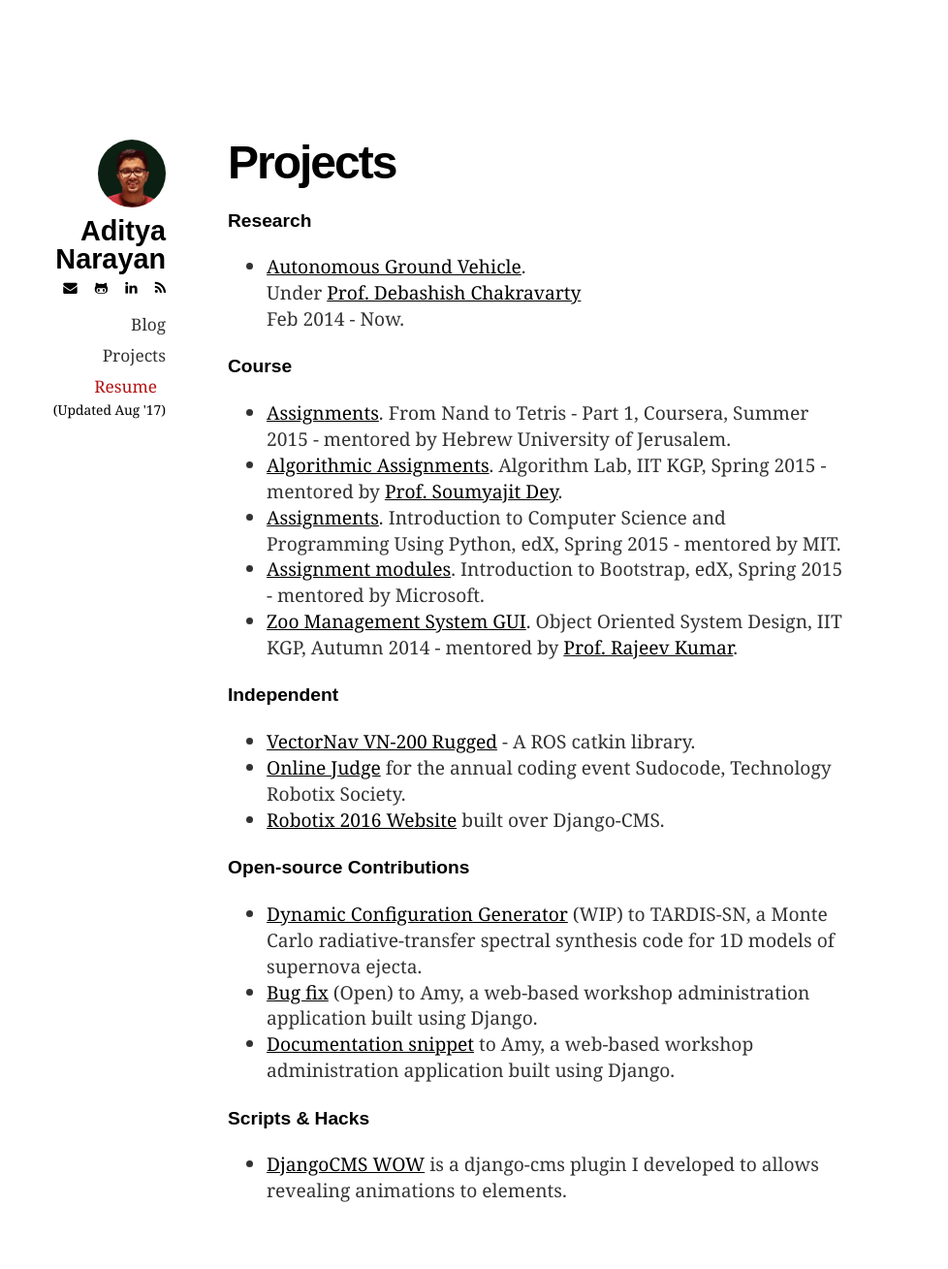
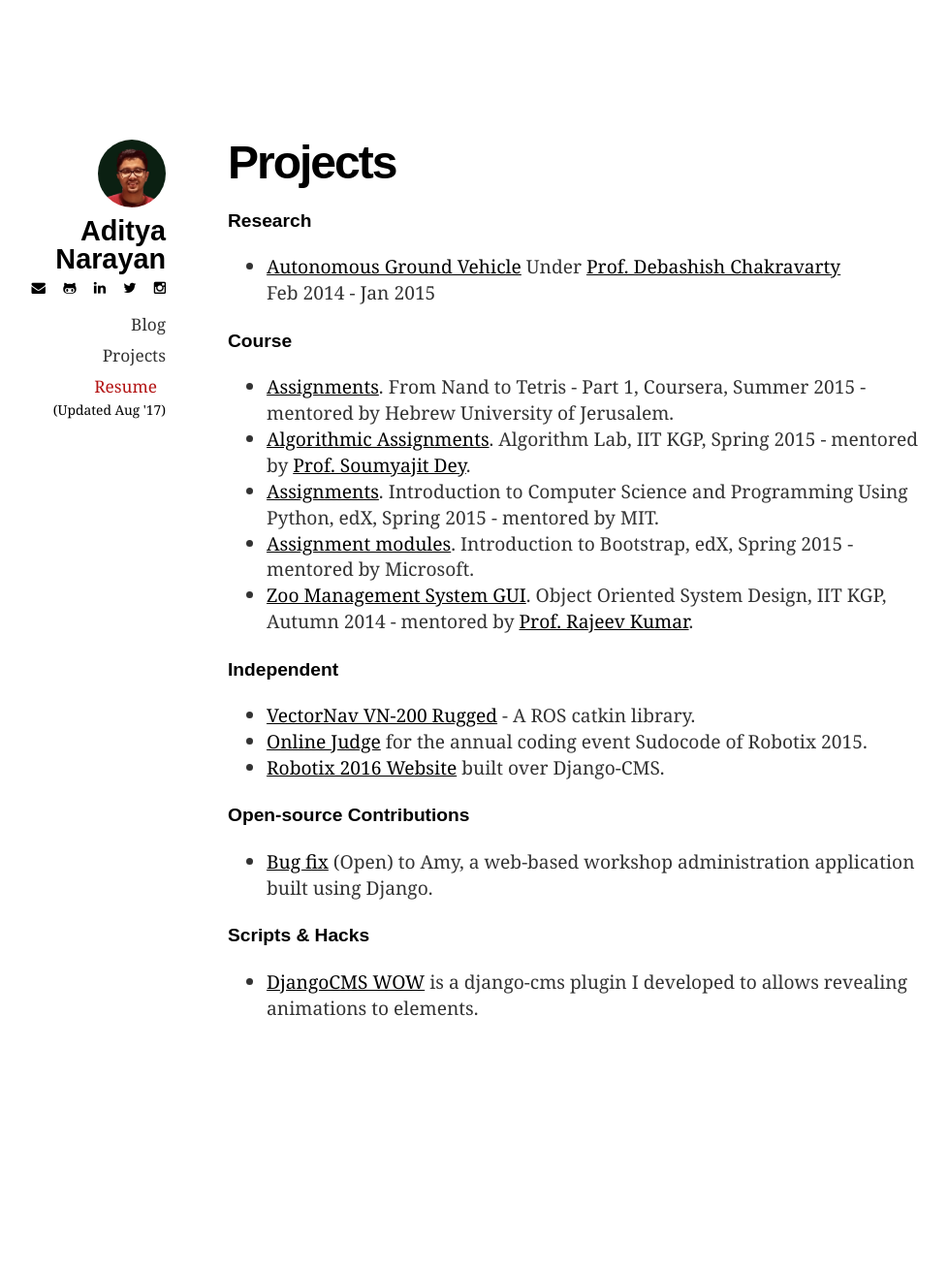
Before and after one commit to aa-dit-yuh/aa-dit-yuh.github.io, a Jekyll site: the page built from projects.md, in a window 1280 px wide. Shown: the whole page at 97% size, without its empty margins (149-1127 px from the left). Built offline with Jekyll 4.4.1, drawn with Linux system fonts in a browser that asks for light colours; after the commit the page ends 1121 px from its top, so only the background shows below that.

Commit message:
Remove redundancies. Update social links. Add travis CI.

```diff
--- a/_config.yml
+++ b/_config.yml
@@ -1,20 +1,22 @@
-name: Pursuit of minimalism
+# Plugins
+plugins:
+  - jekyll-feed
+  - jekyll-sitemap
+
+name: Aditya Narayan
 description: Blog of Aditya Narayan
 url: "https://narayanaditya.in"
 
 # Author info
 author_name: Aditya Narayan
 author_image_path: /images/author-image.jpeg
-author_bio: |
-    Final year student at <a href="http://iitkgp.ac.in/">Indian Institute of Technology</a>.
-    Pursuing dual degree course in Electronics and Electrical Communication.
-    Loves procrastinating.
 
 # External services
-github_url: "https://github.com/narayanaditya95"
-linkedin_url: "https://in.linkedin.com/pub/aditya-narayan/81/b96/1b2"
-feed_url: "http://feeds.feedburner.com/narayanaditya95"
-email: "mail@narayanaditya.in"
+github_url: https://github.com/narayanaditya95
+linkedin_url: https://www.linkedin.com/in/narayanaditya95
+twitter_url: https://twitter.com/aditnryn
+instagram_url: http://instagram.com/aditnryn/
+email: mail@narayanaditya.in
 
 # Markdown rendering
 markdown: kramdown
--- a/_includes/header.html
+++ b/_includes/header.html
@@ -1,11 +1,12 @@
 <div class=author-info>
-    <img src="{{ site.author_image_path }}" class=author-image />
+    <img src="{{ site.author_image_path }}" class="author-image"  alt="Avatar"/>
     <h1 class=author-name><a href=/>{{ site.author_name }}</a></h1>
     <div class=nav>
         <a href="mailto:{{ site.email }}"><i class=icon-envelope></i></a>
         <a href="{{ site.github_url }}"><i class=icon-github-alt></i></a>
         <a href="{{ site.linkedin_url }}"><i class=icon-linkedin></a></i>
-        <a href="{{ site.feed_url }}"><i class=icon-rss></i></a>
+        <a href="{{ site.twitter_url }}"><i class=icon-twitter></i></a>
+        <a href="{{ site.instagram_url }}"><i class=icon-instagram></i></a>
     </div>
     <div class=home-nav>
         <ul>
--- a/_layouts/default.html
+++ b/_layouts/default.html
@@ -12,33 +12,7 @@
           {{ site.name }}
         </title>
 
-        <script src=https://cdn.mathjax.org/mathjax/latest/MathJax.js?config=TeX-AMS_HTML.js type=text/javascript></script>
-        <script>
-            MathJax.Hub.Config({
-              "HTML-CSS": {
-                linebreaks: {
-                    automatic: true,
-                    width: "70% container"
-                },
-                styles: {
-                    ".MathJax .math": {
-                        "border": "1px solid #ccc",
-                        "margin": "0.1em 0",
-                        "padding": "0.3em",
-                        "vertical-align": "middle"
-                    },
-                    ".MathJax_Display .math": {
-                        "border": "none",
-                        "padding": "0",
-                    }
-                },
-                scale: 90
-              }
-            });
-        </script>
-
         <link rel=stylesheet type=text/css href=/css/pure-min.css>
-        <link rel=stylesheet type=text/css href=/css/github.css>
         <link rel=stylesheet type=text/css href=/css/styles.css>
         <link rel=stylesheet type=text/css href=/css/font-awesome/css/font-awesome.min.css>
 
--- a/css/styles.css
+++ b/css/styles.css
@@ -158,35 +158,8 @@ p code, ul code {
 }
 
 .right-column {
-    max-width: 40em;
+    max-width: 45em;
     padding: 0 4em;
-}
-
-.post-meta {
-    font-size: 0.9em;
-    line-height: 1.5em;
-    margin: 0 0 1em 0;
-    overflow: auto;
-    padding: 0;
-}
-
-.post-meta li, .post-meta a {
-    color: #999;
-}
-
-.post-meta li {
-    display: inline;
-    float: left;
-    overflow: auto;
-    padding-left: 0.5em;
-}
-
-.post-meta li:first-child {
-    padding-left: 0;
-}
-
-.post-meta i {
-    padding-right: 0.4em;
 }
 
 .post {
--- a/projects.md
+++ b/projects.md
@@ -7,35 +7,33 @@ permalink: /projects/
 
 #### Research
 
-   * [Autonomous Ground Vehicle](/AGV/).
-     Under [Prof. Debashish Chakravarty](http://www.iitkgp.ac.in/fac-profiles/showprofile.php?empcode=bUmVT)
-     Feb 2014 - Now.
+ *  [Autonomous Ground Vehicle](/AGV/)
+    Under [Prof. Debashish Chakravarty](http://www1.iitkgp.ac.in/fac-profiles/showprofile.php?empcode=bUmVT&depts_name=MI)
+    Feb 2014 - Jan 2015
 
 #### Course
 
-   * [Assignments](https://github.com/narayanaditya95/mooc/tree/master/coursera/nand2tetris1).
-     From Nand to Tetris - Part 1, Coursera, Summer 2015 - mentored by Hebrew University of Jerusalem.
-   * [Algorithmic Assignments](https://github.com/narayanaditya95/CS29003).
-     Algorithm Lab, IIT KGP, Spring 2015 - mentored by [Prof. Soumyajit Dey](http://cse.iitkgp.ac.in/~soumya/).
-   * [Assignments](https://github.com/narayanaditya95/mooc/tree/master/edx/MITx-6.00.1x).
-     Introduction to Computer Science and Programming Using Python, edX, Spring 2015 - mentored by MIT.
-   * [Assignment modules](https://github.com/narayanaditya95/mooc/tree/master/edx/Microsoft-DEV203x).
-     Introduction to Bootstrap, edX, Spring 2015 - mentored by Microsoft.
-   * [Zoo Management System GUI](https://github.com/narayanaditya95/zooManagementAssignment).
-     Object Oriented System Design, IIT KGP, Autumn 2014 - mentored by [Prof. Rajeev Kumar](http://cse.iitkgp.ac.in/~rkumar/).
+ *  [Assignments](https://github.com/narayanaditya95/mooc/tree/master/coursera/nand2tetris1).
+    From Nand to Tetris - Part 1, Coursera, Summer 2015 - mentored by Hebrew University of Jerusalem.
+ *  [Algorithmic Assignments](https://github.com/narayanaditya95/CS29003).
+    Algorithm Lab, IIT KGP, Spring 2015 - mentored by [Prof. Soumyajit Dey](http://cse.iitkgp.ac.in/~soumya/).
+ *  [Assignments](https://github.com/narayanaditya95/mooc/tree/master/edx/MITx-6.00.1x).
+    Introduction to Computer Science and Programming Using Python, edX, Spring 2015 - mentored by MIT.
+ *  [Assignment modules](https://github.com/narayanaditya95/mooc/tree/master/edx/Microsoft-DEV203x).
+    Introduction to Bootstrap, edX, Spring 2015 - mentored by Microsoft.
+ *  [Zoo Management System GUI](https://github.com/narayanaditya95/zooManagementAssignment).
+    Object Oriented System Design, IIT KGP, Autumn 2014 - mentored by [Prof. Rajeev Kumar](http://cse.iitkgp.ac.in/~rkumar/).
 
 #### Independent
 
-   * [VectorNav VN-200 Rugged](https://github.com/narayanaditya95/vn200) - A ROS catkin library.
-   * [Online Judge](/sudocode/) for the annual coding event Sudocode, Technology Robotix Society.
-   * [Robotix 2016 Website](https://github.com/Robotix/robo_web) built over Django-CMS.
+ *  [VectorNav VN-200 Rugged](https://github.com/narayanaditya95/vn200) - A ROS catkin library.
+ *  [Online Judge](https://github.com/Robotix/sudocode-online-judge) for the annual coding event Sudocode of Robotix 2015.
+ *  [Robotix 2016 Website](https://github.com/narayanaditya95/Robotix) built over Django-CMS.
 
 #### Open-source Contributions
 
-   * [Dynamic Configuration Generator](https://github.com/tardis-sn/tardis/pull/268) (WIP) to TARDIS-SN, a Monte Carlo radiative-transfer spectral synthesis code for 1D models of supernova ejecta.
-   * [Bug fix](https://github.com/swcarpentry/amy/pull/238) (Open) to Amy, a web-based workshop administration application built using Django.
-   * [Documentation snippet](https://github.com/swcarpentry/amy/pull/219) to Amy, a web-based workshop administration application built using Django.
+ *  [Bug fix](https://github.com/swcarpentry/amy/pull/238) (Open) to Amy, a web-based workshop administration application built using Django.
 
 #### Scripts & Hacks
 
-   * [DjangoCMS WOW](/blog/2015/05/02/DjangoCMS_WOW/) is a django-cms plugin I developed to allows revealing animations to elements.
+ *  [DjangoCMS WOW](https://blog.narayanaditya.in/djangocms-wow-62b0e7f2e419) is a django-cms plugin I developed to allows revealing animations to elements.
```
Also changed, not shown: Gemfile (+2 -6 lines), _drafts/template.md (deleted, +0 -7 lines), _includes/post-meta.html (deleted, +0 -12 lines), _layouts/post.html (deleted, +0 -19 lines), _posts/2014-9-29-Robotix Workshop at CVRCE, Bhubaneshwar.md (deleted, +0 -14 lines), _posts/2015-5-2-DjangoCMS_WOW.md (deleted, +0 -13 lines), blog.html (deleted, +0 -22 lines), feed.xml (deleted, +0 -22 lines), sitemap.xml (deleted, +0 -34 lines), tags.html (deleted, +0 -20 lines), .travis.yml (added), 2 other files.
